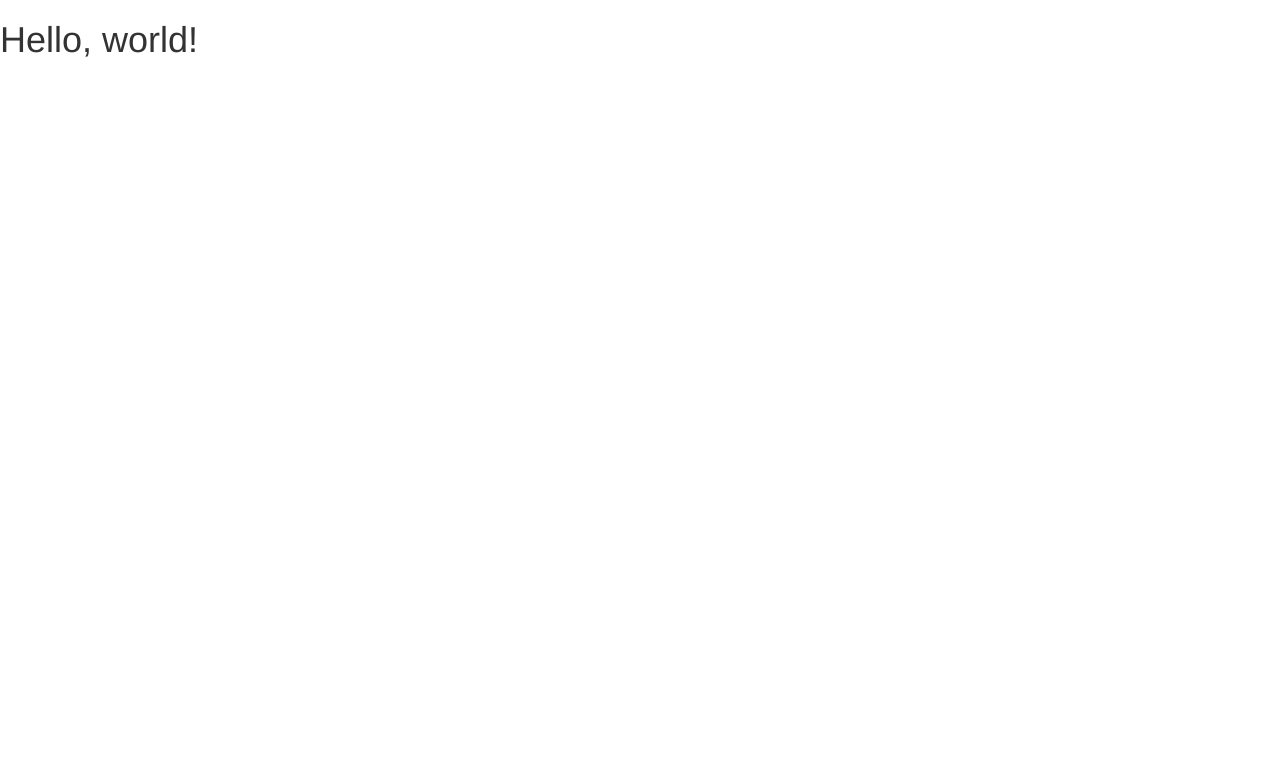
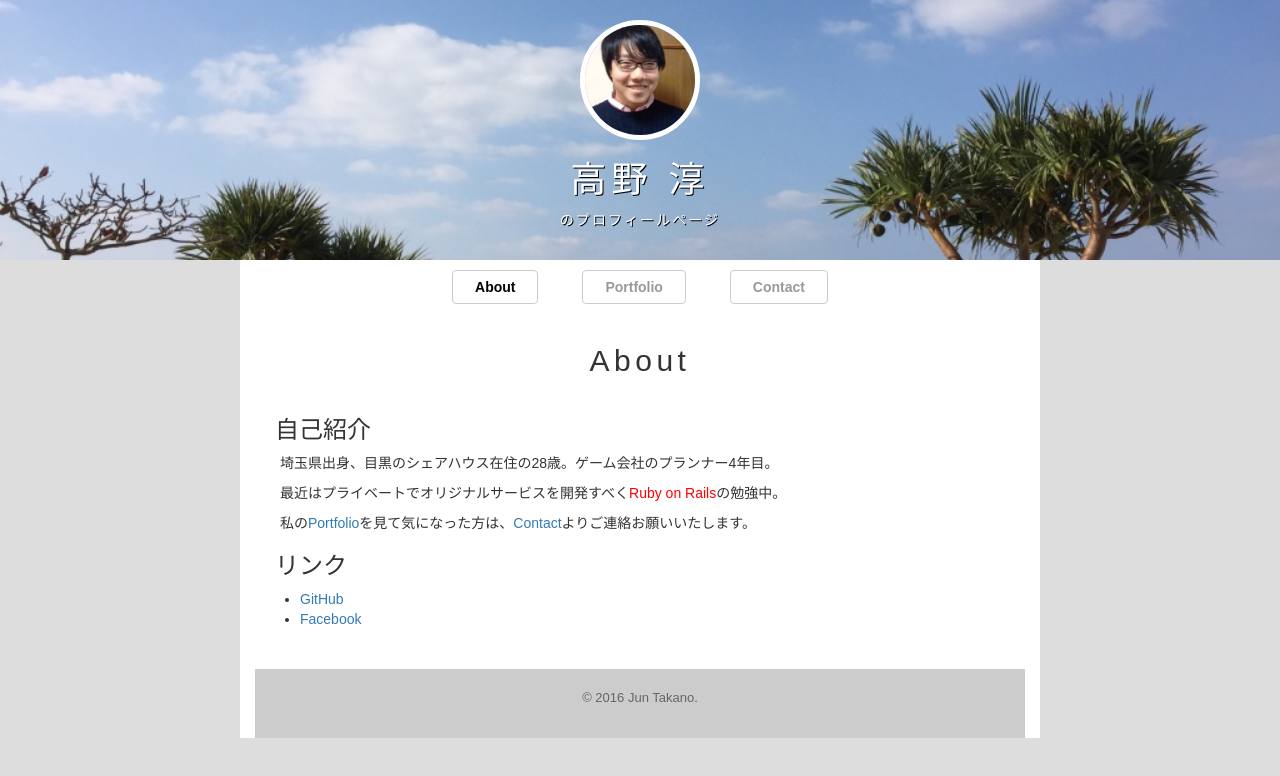
Before and after one commit to tkn23/tkn23.github.io, a plain HTML site: page index.html in a window 1280 px wide. Drawn offline with nearby package versions, Linux system fonts and the light colour scheme.

Commit message:
my site base

```diff
--- /dev/null
+++ b/base.css
@@ -0,0 +1,116 @@
+* {
+  margin: 0;
+  padding: 0;
+}
+
+body {
+  font-family: YuGothic, "游ゴシック", "メイリオ", Meiryo, "ヒラギノ角ゴ Pro W3", "Hiragino Kaku Gothic Pro", sans-serif;
+  background-color: #ddd;
+  font-size: 14px;
+}
+
+span.red {
+  color: red;
+}
+
+header {
+  background-image: url("bg.jpg");
+  background-position: center center;
+  background-size: cover;
+  background-repeat: no-repeat;
+  margin-bottom: 100px;
+}
+
+nav {
+  margin: 0 0 -30px 0;
+  padding: 10px 0;
+  text-align: center;
+  background-color: #fff;
+}
+
+nav ul {
+  margin: 0 10px;
+  padding: 0;
+}
+
+nav ul li {
+  margin: 0 20px;
+  display: inline-block;
+}
+
+nav ul li a {
+  padding: 15px 10px;
+  text-decoration: none;
+  color: #999;
+  font-weight: bold;
+}
+
+nav ul li a.selected {
+  color: #000;
+}
+
+.container {
+  max-width: 800px;
+  margin: -100px auto 0;
+  background-color: #fff;
+}
+
+section {
+  padding: 30px 20px;
+}
+
+section p{
+  padding-left: 5px;
+}
+
+section ul{
+  padding-left: 25px;
+}
+
+section h2 {
+  padding: 10px 0 20px 0;
+  text-align: center;
+  letter-spacing: 0.15em;
+}
+
+form{
+  margin:20px 0 0 -50px;
+}
+
+footer {
+  padding: 20px 0;
+  font-size: 93%;
+  text-align: center;
+  background-color: #ccc;
+  color: #666;
+}
+
+#logo {
+  padding: 20px 0;
+  text-align: center;
+}
+
+#logo img {
+  max-width: 120px;
+  border: 5px solid #fff;
+  border-radius: 100%;
+}
+
+#logo h1 {
+  letter-spacing: 0.15em;
+  color: #fff;
+  text-shadow: 1px 1px 0px #000;
+}
+
+#logo p{
+  letter-spacing: 0.15em;
+  color: #fff;
+  text-shadow: 1px 1px 0px #000;
+}
+
+.col-sm-6 img{
+  max-width: 120px;
+  margin:0 0 10px 5px;
+  border: 5px solid gray;
+  border-radius: 5%;
+}
--- a/index.html
+++ b/index.html
@@ -4,15 +4,47 @@
     <meta charset="utf-8">
     <meta http-equiv="X-UA-Compatible" content="IE=edge">
     <meta name="viewport" content="width=device-width, initial-scale=1">
-    <title>Bootstrap Sample</title>
+    <title>tkn23</title>
     <!-- BootstrapのCSS読み込み -->
     <link rel="stylesheet" href="//maxcdn.bootstrapcdn.com/bootstrap/3.3.5/css/bootstrap.min.css">
     <!-- jQuery読み込み -->
     <script src="//ajax.googleapis.com/ajax/libs/jquery/1.11.3/jquery.min.js"></script>
     <!-- BootstrapのJS読み込み -->
     <script src="//maxcdn.bootstrapcdn.com/bootstrap/3.3.5/js/bootstrap.min.js"></script>
+    <link rel="stylesheet" href="base.css" />
   </head>
   <body>
-    <h1>Hello, world!</h1>
+    <header>
+      <div id="logo">
+        <img src="profile.png" alt="プロフィール画像" />
+        <h1>高野 淳</h1>
+        <p>のプロフィールページ</p>
+      </div>
+    </header>
+    <div class="container">
+      <nav>
+        <ul>
+          <li><button type="button" class="btn btn-default"><a href="index.html" class="selected">About</a></button></li>
+          <li><button type="button" class="btn btn-default"><a href="portfolio.html">Portfolio</a></button></li>
+          <li><button type="button" class="btn btn-default"><a href="contact.html">Contact</a></button></li>
+        </ul>
+      </nav>
+      <section>
+        <h2>About</h2>
+        <h3>自己紹介</h3>
+        <p>埼玉県出身、目黒のシェアハウス在住の28歳。ゲーム会社のプランナー4年目。</p>
+        <p>最近はプライベートでオリジナルサービスを開発すべく<span class="red">Ruby on Rails</span>の勉強中。</p>
+        <p>私の<a href="portfolio.html">Portfolio</a>を見て気になった方は、<a href="contact.html">Contact</a>よりご連絡お願いいたします。</p>
+        <h3>リンク</h3>
+        <ul>
+          <li><a href="https://github.com/tkn23" target="_blank">GitHub</a></li>
+          <li><a href="https://www.facebook.com/jun.tkn" target="_blank">Facebook</a></li>
+        </ul>
+
+      </section>
+      <footer>
+        <p>&copy; 2016 Jun Takano.</p>
+      </footer>
+    </div>
   </body>
 </html>
```
Also changed, not shown: contact.html (added, +60 -0 lines), portfolio.html (added, +67 -0 lines), bg.jpg (added), profile.png (added), sample.jpg (added).
